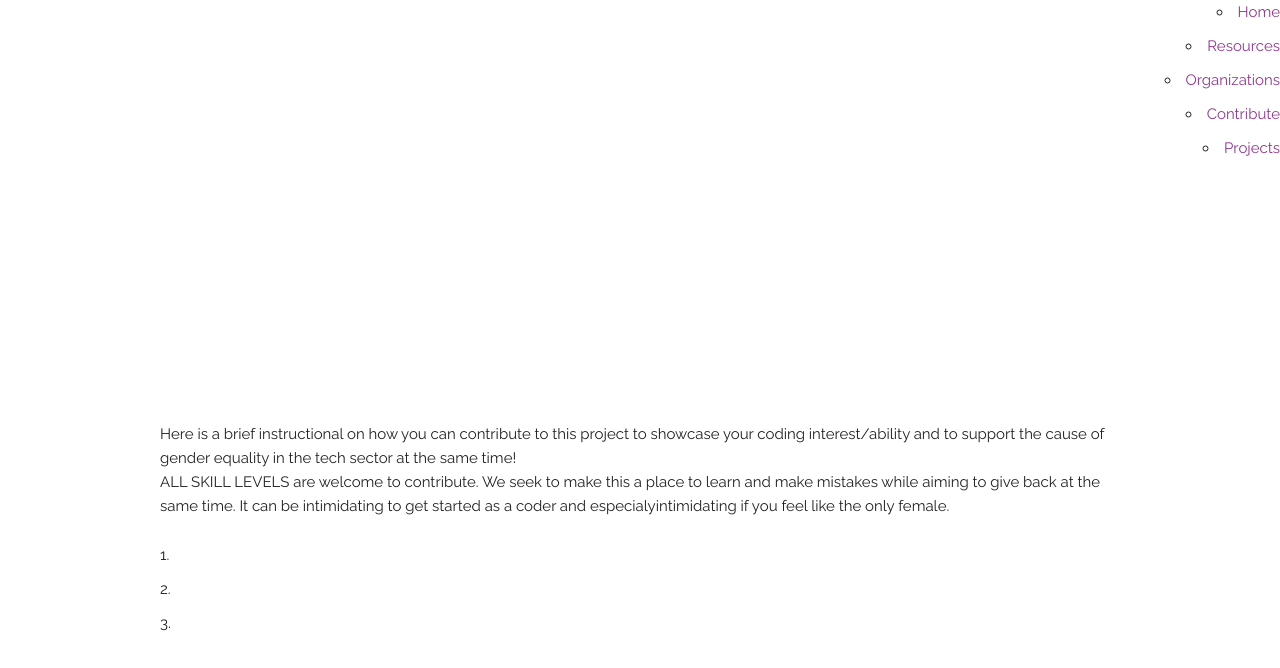
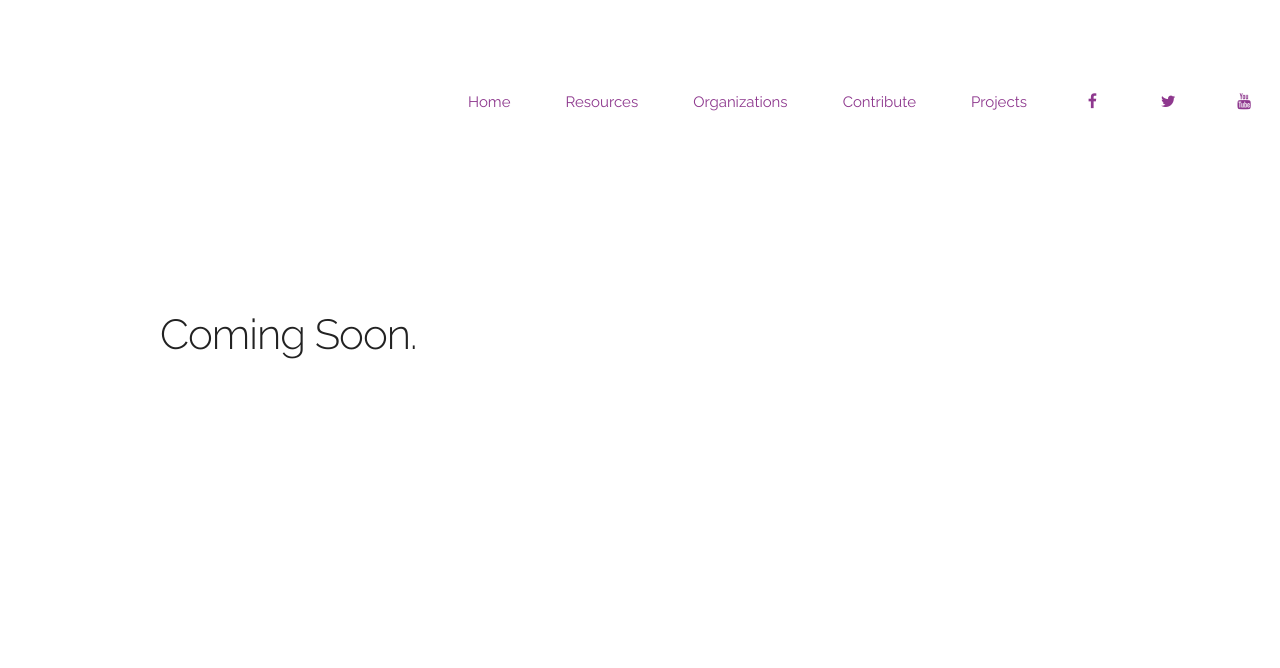
Before and after one commit to meganmcgeee/girl-can-code-app, a plain HTML site: page contribute.html in a window 1280 px wide. Drawn offline with Linux system fonts and the light colour scheme.

Commit message:
Cleaned up copy on each page. Ensured al navs work again.

```diff
--- a/contribute.html
+++ b/contribute.html
@@ -16,6 +16,7 @@
   <!-- FONT
   –––––––––––––––––––––––––––––––––––––––––––––––––– -->
   <link href="//fonts.googleapis.com/css?family=Raleway:400,300,600" rel="stylesheet" type="text/css">
+  <link rel="stylesheet" href="https://maxcdn.bootstrapcdn.com/font-awesome/4.4.0/css/font-awesome.min.css">
 
   <!-- CSS
   –––––––––––––––––––––––––––––––––––––––––––––––––– -->
@@ -29,13 +30,23 @@
 
 </head>
 <body>
-  <ul class="nav">
-    <li><a href="index.html">Home</a></li>
-    <li><a href="resources.html">Resources</a></li>
-    <li><a href="organizations.html">Organizations</a></li>
-    <li><a href="contribute.html">Contribute</a></li>
-    <li><a href="projects.html">Projects</a></li>
-  </ul>
+  <!--  Nav-->
+    <div style="margin-top: 5%">
+      <nav class="nav">
+          <ul class="nav-links">
+            <li class="nav-link"><a href="index.html">Home</a></li>
+            <li class="nav-link"><a href="resources.html">Resources</a></li>
+            <li class="nav-link"><a href="organizations.html">Organizations</a></li>
+            <li class="nav-link"><a href="contribute.html">Contribute</a></li>
+            <li class="nav-link"><a href="projects.html">Projects</a></li>
+          </ul>
+        <ul class="social-icons">
+          <li class="icons social-icon"><i class="fa fa-facebook"></i></li>
+          <li class="social-icon"><i class="fa fa-twitter"></i></li>
+          <li class="social-icon"><i class="fa fa-youtube"></i></li>
+        </ul>
+      </nav>
+    </div>
 
   <!-- Primary Page Layout
   –––––––––––––––––––––––––––––––––––––––––––––––––– -->
@@ -44,13 +55,8 @@
 
       <div class="twelve columns" style="margin-top: 10%">
         <h1>Girl Can Code | Contribute</h1>
-          <h3>How to contribute to this project.</h3>
-          <p>Here is a brief instructional on how you can contribute to this project to showcase your coding interest/ability and to support the cause of gender equality in the tech sector at the same time! <br> ALL SKILL LEVELS are welcome to contribute. We seek to make this a place to learn and make mistakes while aiming to give back at the same time. It can be intimidating to get started as a coder and especialyintimidating if you feel like the only female.</p>
-          <ol>
-            <li></li>
-            <li></li>
-            <li></li>
-          </ol>
+          <h2>Coming Soon.</h2>
+
       </div>
     </div>
   </div>
```
Also changed, not shown: index.html (+0 -2 lines), organizations.html (+5 -5 lines), projects.html (+5 -10 lines), resources.html (+6 -4 lines), css/normalize.css.
